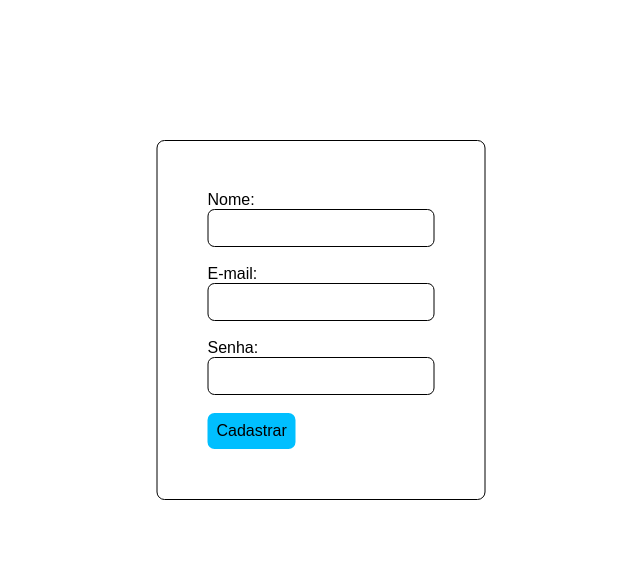
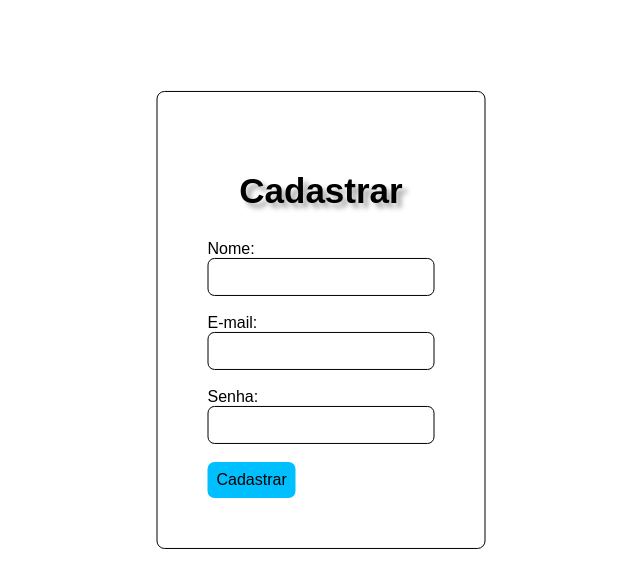
Before and after one commit to Alessandrovianna/PDOnapratica, a PHP site: page /adicionar.php in a window 1280 px wide. Shown: the top 588 px of the page, without its empty margins (319-959 px from the left). Run offline with PHP 8.4, Linux system fonts and the light colour scheme.

Commit message:
Inserindo texto no form de cadastro

```diff
--- a/adicionar.php
+++ b/adicionar.php
@@ -16,6 +16,7 @@ if(isset($_POST['nome']) && empty($_POST['nome']) == false) {
 <link rel="stylesheet" href="style.css">
 
 <form method="POST">
+    <h2 class="text-h2">Cadastrar</h2>
     Nome:<br/>
     <input type="text" name="nome" autocomplete="off" /><br/><br/>
     E-mail:<br/>
--- a/style.css
+++ b/style.css
@@ -89,3 +89,8 @@ h2 {
     font-size:40px;
     text-shadow:5px 5px 5px #aaa;
 }
+.text-h2 {
+    text-align:center;
+    font-size:35px;
+    text-shadow:5px 5px 5px #aaa;
+}
```
